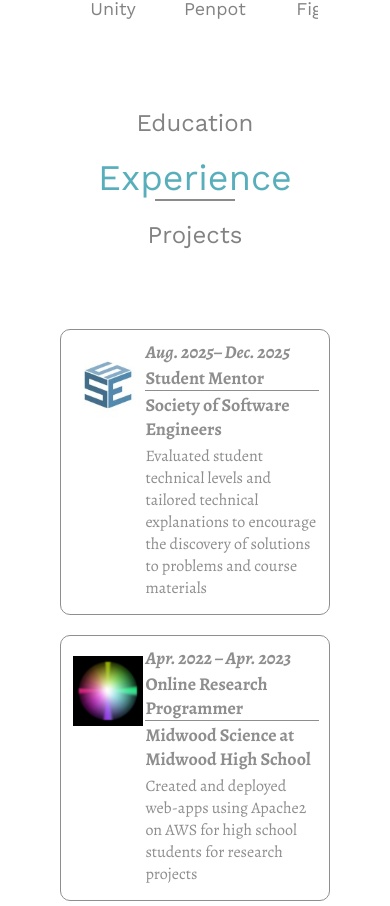
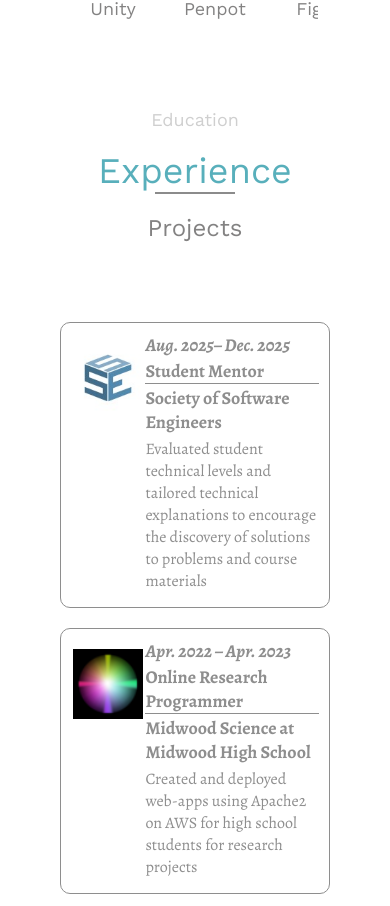
Before and after one commit to MingFZ0/MingFZ0.github.io, a React (Vite) app: page / in a window 390 px wide. Shown: the part 1418-2324 px from the top of the page. Built offline with nearby package versions, Linux system fonts and the light colour scheme.

Commit message:
Extra changes

```diff
--- a/src/sections/Details-3.css
+++ b/src/sections/Details-3.css
@@ -37,8 +37,8 @@
     }
 
     .Details-Sections-Previous label {
-        font-size: 24px;
-        color: #838282FF;
+        font-size: 18px;
+        /* color: #838282FF; */
     }
 
     #Details-Cards-Group {
@@ -83,8 +83,6 @@
             color: #cfcfcfFF;
         }
     }
-
-
 
     @keyframes Shift-Right {
         0% {
```
